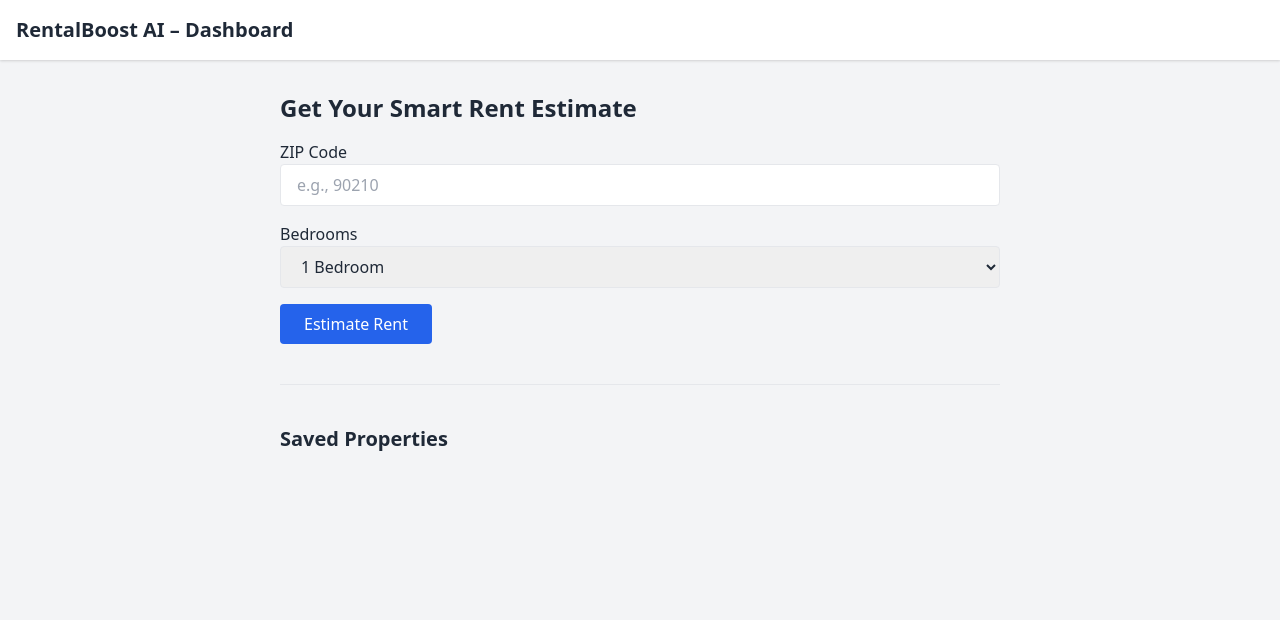
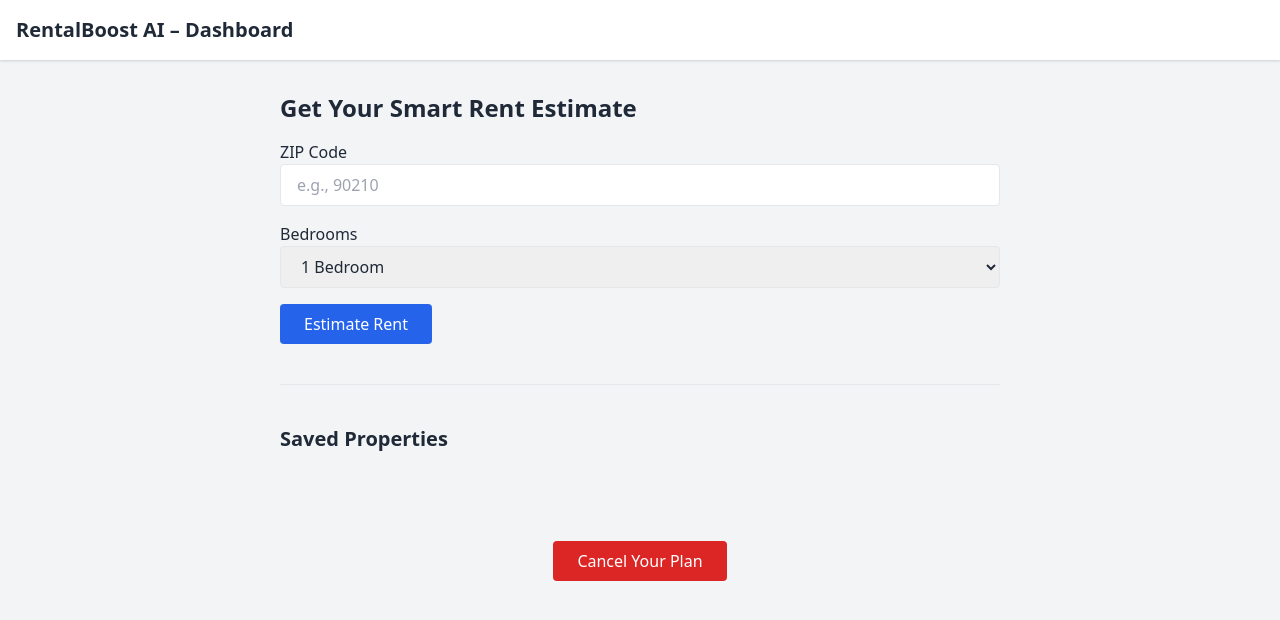
Before and after one commit to tanyed640/dashboardpro, a plain HTML site: page index.html in a window 1280 px wide. Drawn offline with nearby package versions, Linux system fonts and the light colour scheme.

Commit message:
Update index.html

```diff
--- a/index.html
+++ b/index.html
@@ -136,7 +136,13 @@
     }
 
     displayProperties();
+  </script>
 
-  </script>
+  <div class="mt-10 text-center">
+    <a href="cancel.html" class="inline-block bg-red-600 text-white px-6 py-2 rounded hover:bg-red-700">
+      Cancel Your Plan
+    </a>
+  </div>
+</main>
 </body>
 </html>
```
